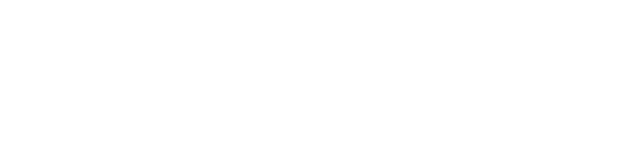
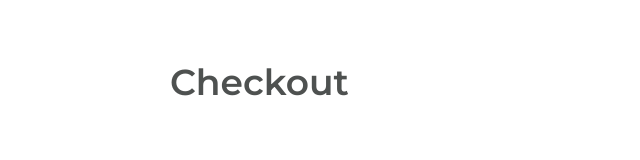
Before and after one commit to araujowebdev/e-commerce-checkout-page, a website: page index.html in a window 1280 px wide. Shown: the whole page, without its empty margins (0-640 px from the left). Drawn offline with Linux system fonts and the light colour scheme.

Commit message:
create header

```diff
--- a/index.html
+++ b/index.html
@@ -18,6 +18,9 @@
 </head>
 
 <body>
+  <header class="container">
+    <h1>Checkout</h1>
+  </header>
 </body>
 
 </html>
--- /dev/null
+++ b/src/styles/scss/_global.scss
@@ -0,0 +1,14 @@
+* {
+  box-sizing: border-box;
+}
+
+body {
+  font-family: "Montserrat", sans-serif;
+  color: #000;
+}
+
+.container {
+  max-width: 960px;
+  margin: 0 auto;
+  padding: 0 10px;
+}
--- /dev/null
+++ b/src/styles/scss/_header.scss
@@ -0,0 +1,20 @@
+header {
+  h1 {
+    font-weight: 600;
+    font-size: 36px;
+    line-height: 44px;
+    color: #4e5150;
+    margin: 60px 0;
+  }
+}
+
+@media screen and (max-width: 375px) {
+  header {
+    h1 {
+      font-size: 24px;
+      line-height: 29px;
+      color: #4e5150;
+      margin: 30px 0;
+    }
+  }
+}
--- /dev/null
+++ b/src/styles/scss/_reset.scss
@@ -0,0 +1,39 @@
+html,
+body,
+div,
+span,
+h1,
+h2,
+h3,
+p,
+a,
+button,
+img,
+ul,
+li,
+form,
+label,
+footer,
+header {
+  margin: 0;
+  padding: 0;
+  border: none;
+  font-size: 100%;
+  font: inherit;
+  vertical-align: baseline;
+  background: none;
+  color: inherit;
+}
+
+footer,
+header {
+  display: block;
+}
+
+body {
+  line-height: 1;
+}
+
+ul {
+  list-style: none;
+}
--- a/src/styles/scss/style.scss
+++ b/src/styles/scss/style.scss
@@ -0,0 +1,3 @@
+@forward "reset";
+@forward "global";
+@forward "header";
```
Also changed, not shown: dist/styles/style.css.
